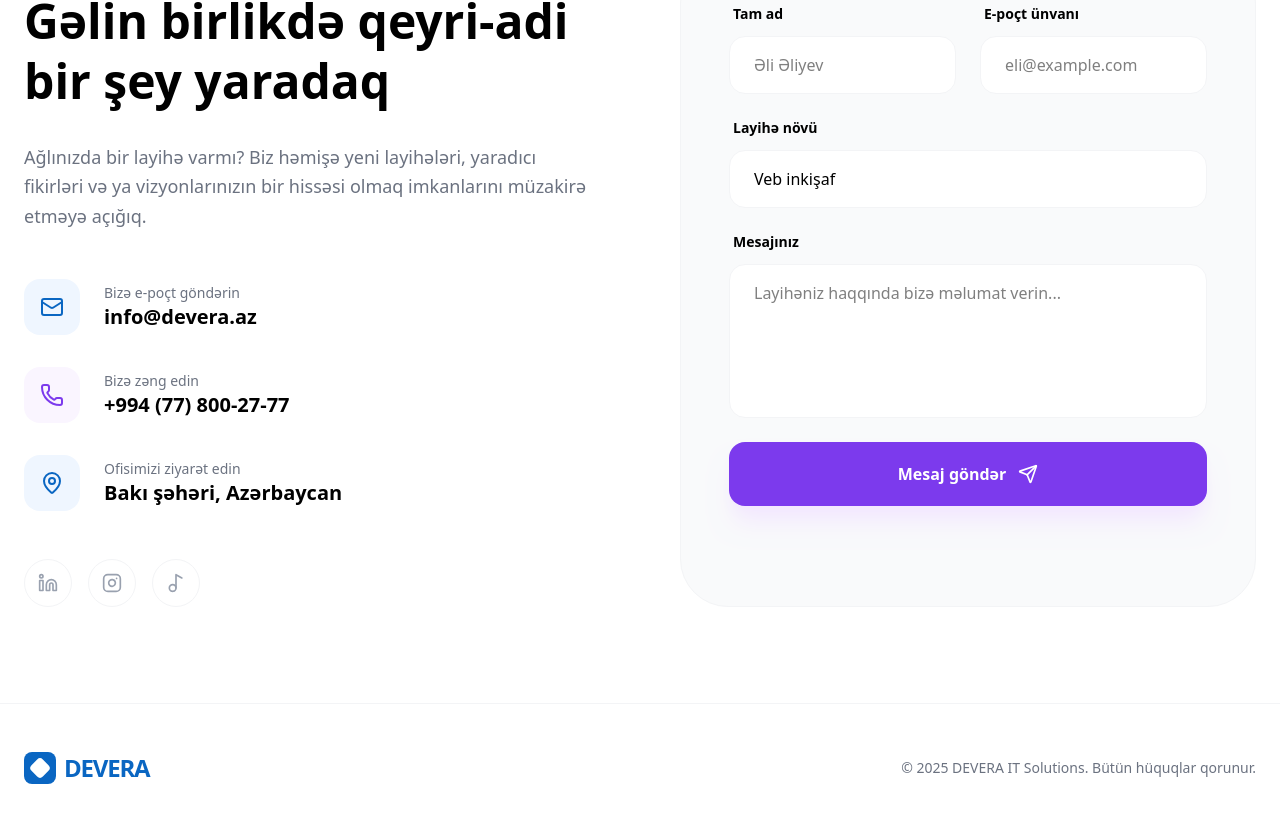
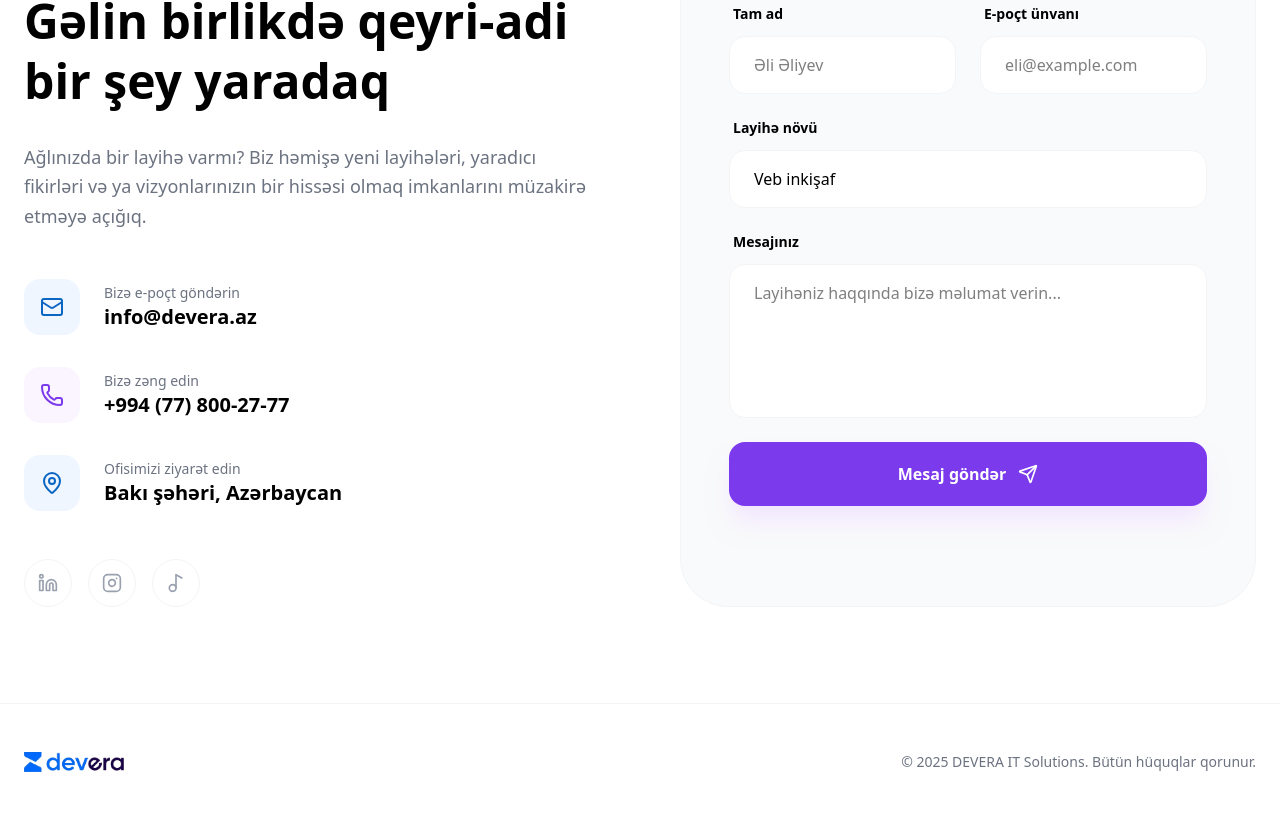
Before and after one commit to NizamSixmetov/devera_webfrontend, a React (Vite) app: page / in a window 1280 px wide. Shown: the part 3727-4549 px from the top of the page. Built offline with nearby package versions, Linux system fonts and the light colour scheme.

Commit message:
Implement dynamic logo rendering in Footer component based on theme

```diff
--- a/src/Components/Footer.tsx
+++ b/src/Components/Footer.tsx
@@ -1,7 +1,34 @@
 import { useTranslation } from "react-i18next";
+import { useState, useEffect } from "react";
 
 export default function Footer() {
   const { t } = useTranslation();
+
+  const [isDark, setIsDark] = useState(false);
+
+  useEffect(() => {
+    const checkTheme = () => {
+      setIsDark(document.documentElement.classList.contains("dark"));
+    };
+
+    checkTheme();
+
+    const observer = new MutationObserver((mutations) => {
+      mutations.forEach((mutation) => {
+        if (mutation.attributeName === "class") {
+          checkTheme();
+        }
+      });
+    });
+
+    observer.observe(document.documentElement, {
+      attributes: true,
+    });
+
+    return () => {
+      observer.disconnect();
+    };
+  }, []);
 
   const scrollToSection = (e: React.MouseEvent<HTMLElement>, id: string) => {
     e.preventDefault();
@@ -19,15 +46,34 @@ export default function Footer() {
           <a
             href="#"
             onClick={(e) => scrollToSection(e, "hero")}
-            className="text-2xl font-bold tracking-tighter text-[#0A66C2] dark:text-white flex items-center gap-2"
+            className="flex items-center gap-2 shrink-0"
           >
-            <div className="w-8 h-8 bg-[#0A66C2] rounded-lg flex items-center justify-center">
-              <div className="w-4 h-4 bg-white rounded-sm rotate-45"></div>
-            </div>
-            DEVERA
+            {isDark ? (
+              <img
+                src="/logos/devera-dark-logo.png"
+                alt="Devera Dark Logo"
+                className="w-[100px]"
+              />
+            ) : (
+              <img
+                src="/logos/devera-light-logo.png"
+                alt="Devera Light Logo"
+                className="w-[100px]"
+              />
+            )}
           </a>
 
-          {/* <div className="flex gap-8 text-sm text-[#6B7280] dark:text-gray-400 font-medium">
+          <p className="text-sm text-[#6B7280] dark:text-gray-500">
+            {t("footer.copyright", { year: new Date().getFullYear() })}
+          </p>
+        </div>
+      </div>
+    </footer>
+  );
+}
+
+{
+  /* <div className="flex gap-8 text-sm text-[#6B7280] dark:text-gray-400 font-medium">
       <a
         href="#"
         className="hover:text-[#0A66C2] dark:hover:text-blue-400 transition-colors"
@@ -46,13 +92,5 @@ export default function Footer() {
       >
         {t("footer.cookies")}
       </a>
-          </div> */}
-
-          <p className="text-sm text-[#6B7280] dark:text-gray-500">
-            {t("footer.copyright", { year: new Date().getFullYear() })}
-          </p>
-        </div>
-      </div>
-    </footer>
-  );
+    </div> */
 }
```
Lines whose indentation alone changed are shown as unchanged.
